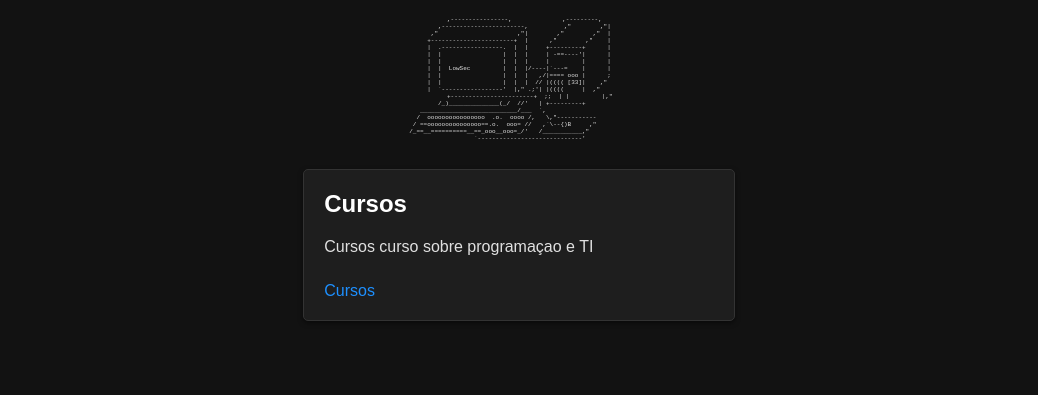
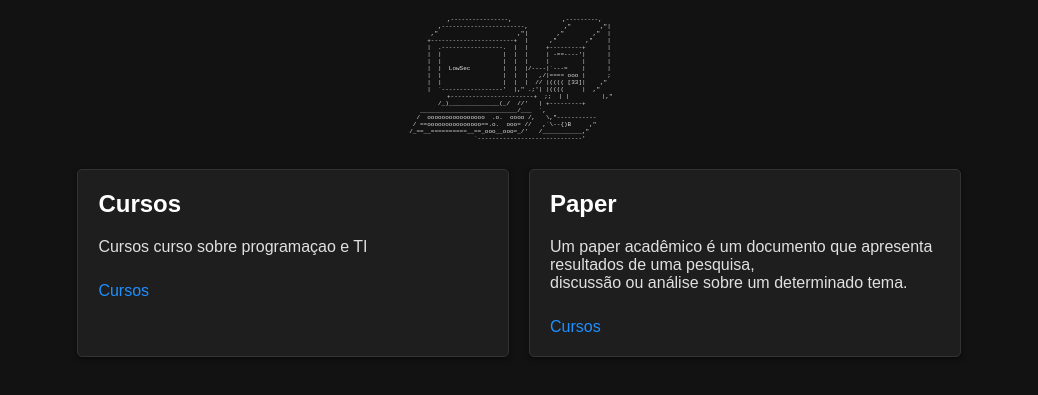
Before and after one commit to dieg0x20/dieg0x20.github.io, a plain HTML site: page index.html in a window 1280 px wide. Shown: the part 147-542 px from the top of the page, without its empty margins (121-1159 px from the left). Drawn offline with nearby package versions, Linux system fonts and the light colour scheme.

Commit message:
Update: Criaçao de uma seção para papers

```diff
--- a/index.html
+++ b/index.html
@@ -40,6 +40,11 @@
             <p>Cursos curso sobre programaçao e TI</p>
             <a href="./cursos.html">Cursos</a>
         </article>
+            <article class="course">
+            <h2>Paper</h2>
+            <p>Um paper acadêmico é um documento que apresenta resultados de uma pesquisa,<br> discussão ou análise sobre um determinado tema.</p>
+            <a href="#">Cursos</a>
+        </article>
         </section>
     </div>
     <script src="main.js"></script>
```
